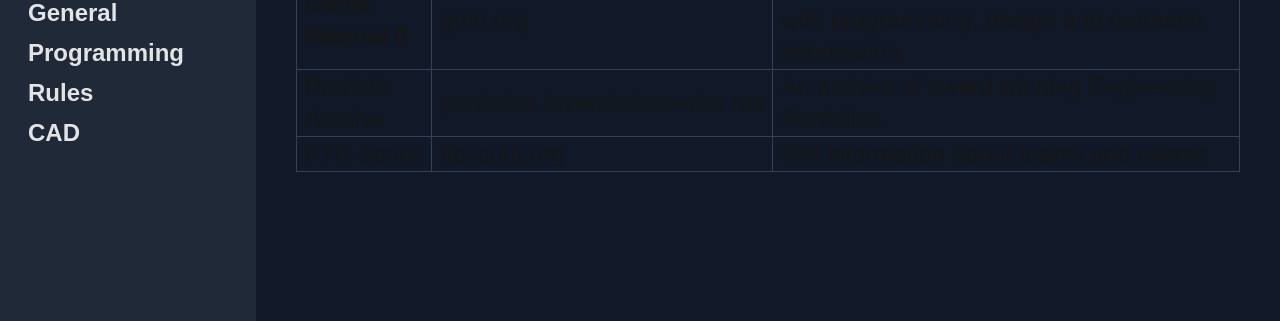
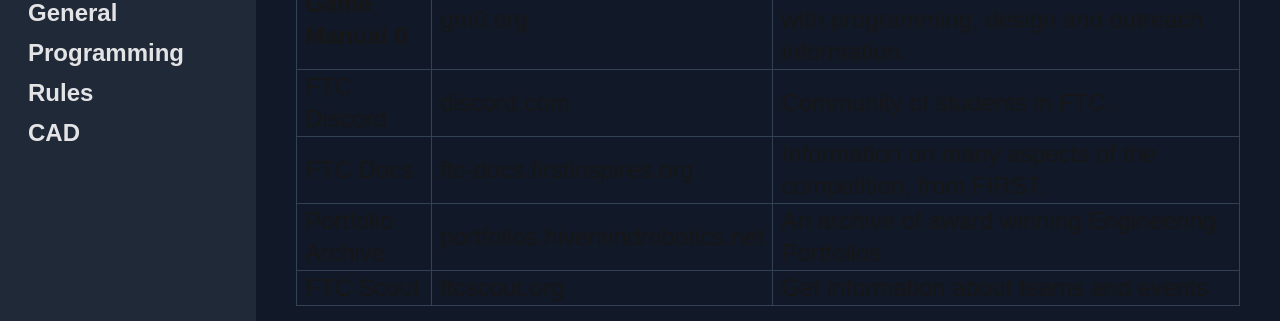
Before and after one commit to outsharded/ftc-directory, a Next.js app: page / in a window 1280 px wide. Shown: the part 123-444 px from the top of the page. Built offline with nearby package versions, Linux system fonts and the light colour scheme.

Commit message:
Update page.tsx

```diff
--- a/app/page.tsx
+++ b/app/page.tsx
@@ -23,6 +23,16 @@ export default function Home() {
             <td className="px-2 border border-slate-700 ">Information on almost all aspects of FTC, with programming, design and outreach information.</td>
           </tr>
           <tr>
+            <td className="px-2 border border-slate-700 ">FTC Discord</td>
+            <td className="px-2 border border-slate-700 "><Link href="https://discord.com/invite/first-tech-challenge/">discord.com</Link></td>
+            <td className="px-2 border border-slate-700 ">Community of students in FTC.</td>
+          </tr>
+          <tr>
+            <td className="px-2 border border-slate-700 ">FTC Docs</td>
+            <td className="px-2 border border-slate-700 "><Link href="https://ftc-docs.firstinspires.org/">ftc-docs.firstinspires.org</Link></td>
+            <td className="px-2 border border-slate-700 ">Information on many aspects of the competition, from FIRST.</td>
+          </tr>
+          <tr>
             <td className="px-2 border border-slate-700 ">Portfolio Archive</td>
             <td className="px-2 border border-slate-700"><Link href="https://portfolios.hivemindrobotics.net">portfolios.hivemindrobotics.net</Link></td>
             <td className="px-2 border border-slate-700 ">An archive of award winning Engineering Portfolios</td>
@@ -30,7 +40,6 @@ export default function Home() {
           <tr>
             <td className="px-2 border border-slate-700 ">FTC Scout</td>
             <td className="px-2 border border-slate-700 "><Link href="https://ftcscout.org/">ftcscout.org</Link></td>
-
             <td className="px-2 border border-slate-700 ">Get information about teams and events</td>
           </tr>
         </tbody>
```
